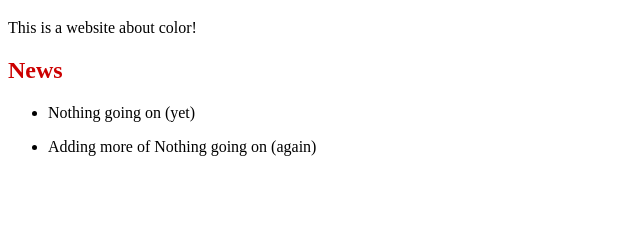
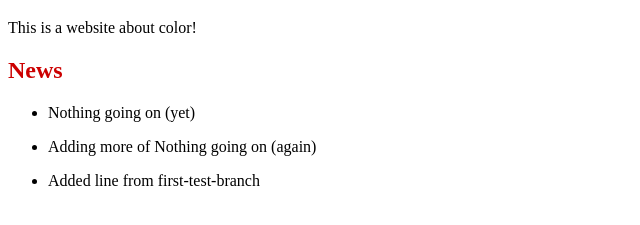
Before and after one commit to testuser22420/my-git-repo, a plain HTML site: page index.html in a window 1280 px wide. Shown: the part 61-286 px from the top of the page, without its empty margins (0-640 px from the left). Drawn offline with Linux system fonts and the light colour scheme.

Commit message:
updated index.html on first-remote-branch

```diff
--- a/index.html
+++ b/index.html
@@ -15,5 +15,8 @@
   <ul>
     <li>Adding more of Nothing going on (again)</li>
   </ul>
+  <ul>
+    <li>Added line from first-test-branch</li>
+  </ul>
 </body>
 </html>
```
